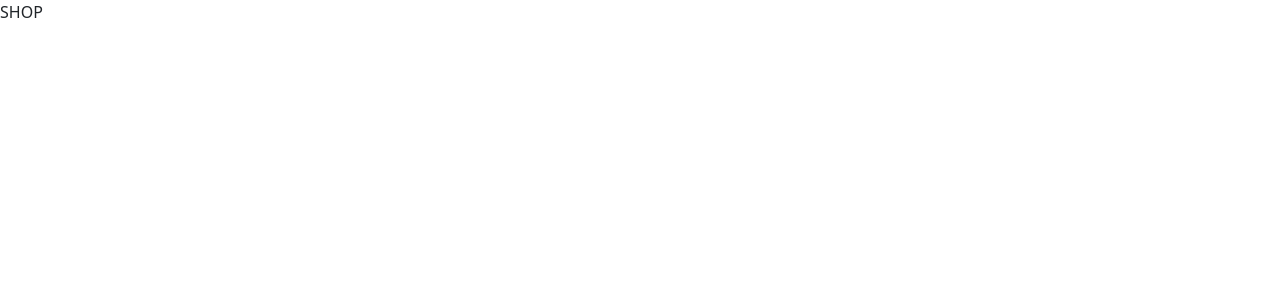
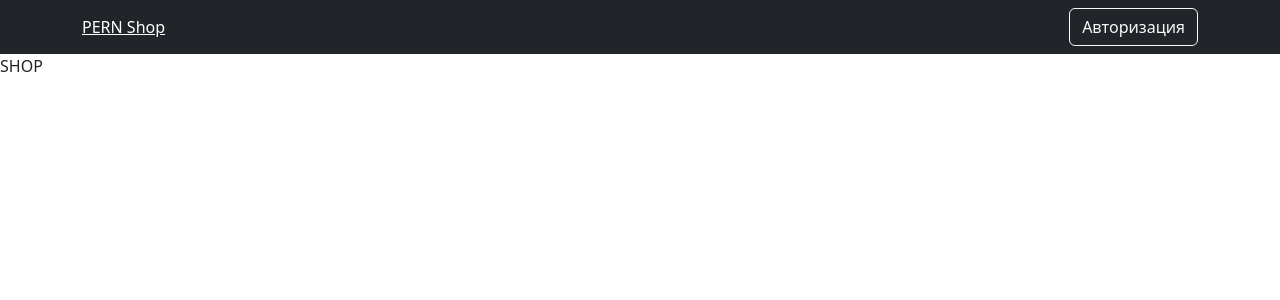
Before and after one commit to chopsqd/pern-shop, a React (Create React App) app in the folder client/: page / in a window 1280 px wide. Shown: the top 300 px of the page. Built offline with nearby package versions, Linux system fonts and the light colour scheme.

Commit message:
Made an authorization page

```diff
--- a/client/src/App.js
+++ b/client/src/App.js
@@ -1,10 +1,12 @@
 import React from 'react';
 import {BrowserRouter} from "react-router-dom";
 import AppRouter from "./components/AppRouter";
+import NavBar from "./components/NavBar";
 
 const App = () => {
     return (
         <BrowserRouter>
+            <NavBar />
             <AppRouter />
         </BrowserRouter>
     );
--- /dev/null
+++ b/client/src/components/NavBar.js
@@ -0,0 +1,30 @@
+import React, {useContext} from 'react';
+import {Context} from "../index";
+import {Button, Container, Nav, Navbar} from "react-bootstrap";
+import {NavLink} from "react-router-dom";
+import {SHOP_ROUTE} from "../utils/consts";
+import {observer} from "mobx-react-lite";
+
+const NavBar = observer(() => {
+    const {user} = useContext(Context)
+
+    return (
+        <Navbar bg="dark" variant="dark">
+            <Container>
+                <NavLink style={{color: 'white'}} to={SHOP_ROUTE}>PERN Shop</NavLink>
+                {user.isAuth ?
+                    <Nav className="ml-auto" style={{color: 'white'}}>
+                        <Button variant={"outline-light"}>Админ панель</Button>
+                        <Button variant={"outline-light"} className={"mx-3"}>Выйти</Button>
+                    </Nav>
+                    :
+                    <Nav className="ml-auto" style={{color: 'white'}}>
+                        <Button variant={"outline-light"} onClick={() => user.setIsAuth(true)}>Авторизация</Button>
+                    </Nav>
+                }
+            </Container>
+        </Navbar>
+    );
+});
+
+export default NavBar;
--- a/client/src/pages/Auth.js
+++ b/client/src/pages/Auth.js
@@ -1,10 +1,43 @@
 import React from 'react';
+import {Button, Card, Container, Form} from "react-bootstrap";
+import {NavLink, useLocation} from "react-router-dom";
+import {LOGIN_ROUTE, REGISTRATION_ROUTE} from "../utils/consts";
 
 const Auth = () => {
+    const location = useLocation()
+    const isLogin = location.pathname === LOGIN_ROUTE
+
     return (
-        <div>
-            AUTH
-        </div>
+        <Container
+            className={"d-flex justify-content-center align-items-center"}
+            style={{height: window.innerHeight - 54}}
+        >
+            <Card style={{width: 600}} className={"p-5"}>
+                <h2 className={"m-auto"}>{isLogin ? 'Авторизация' : 'Регистрация'}</h2>
+                <Form className={"d-flex flex-column"}>
+                    <Form.Control
+                        className={"mt-3"}
+                        placeholder={"Введите email..."}
+                    />
+                    <Form.Control
+                        className={"mt-3"}
+                        placeholder={"Введите пароль..."}
+                    />
+                    <div className={"d-flex justify-content-between mt-3 pl-3 pr-3"}>
+                        {isLogin ?
+                            <div>
+                                Нет аккаунта? <NavLink to={REGISTRATION_ROUTE}>Зарегестрируйся!</NavLink>
+                            </div>
+                            :
+                            <div>
+                            Есть аккаунт? <NavLink to={LOGIN_ROUTE}>Войдите!</NavLink>
+                            </div>
+                        }
+                        <Button variant={"outline-success"}>{isLogin ? 'Войти' : 'Регистрация'}</Button>
+                    </div>
+                </Form>
+            </Card>
+        </Container>
     );
 };
 
```
